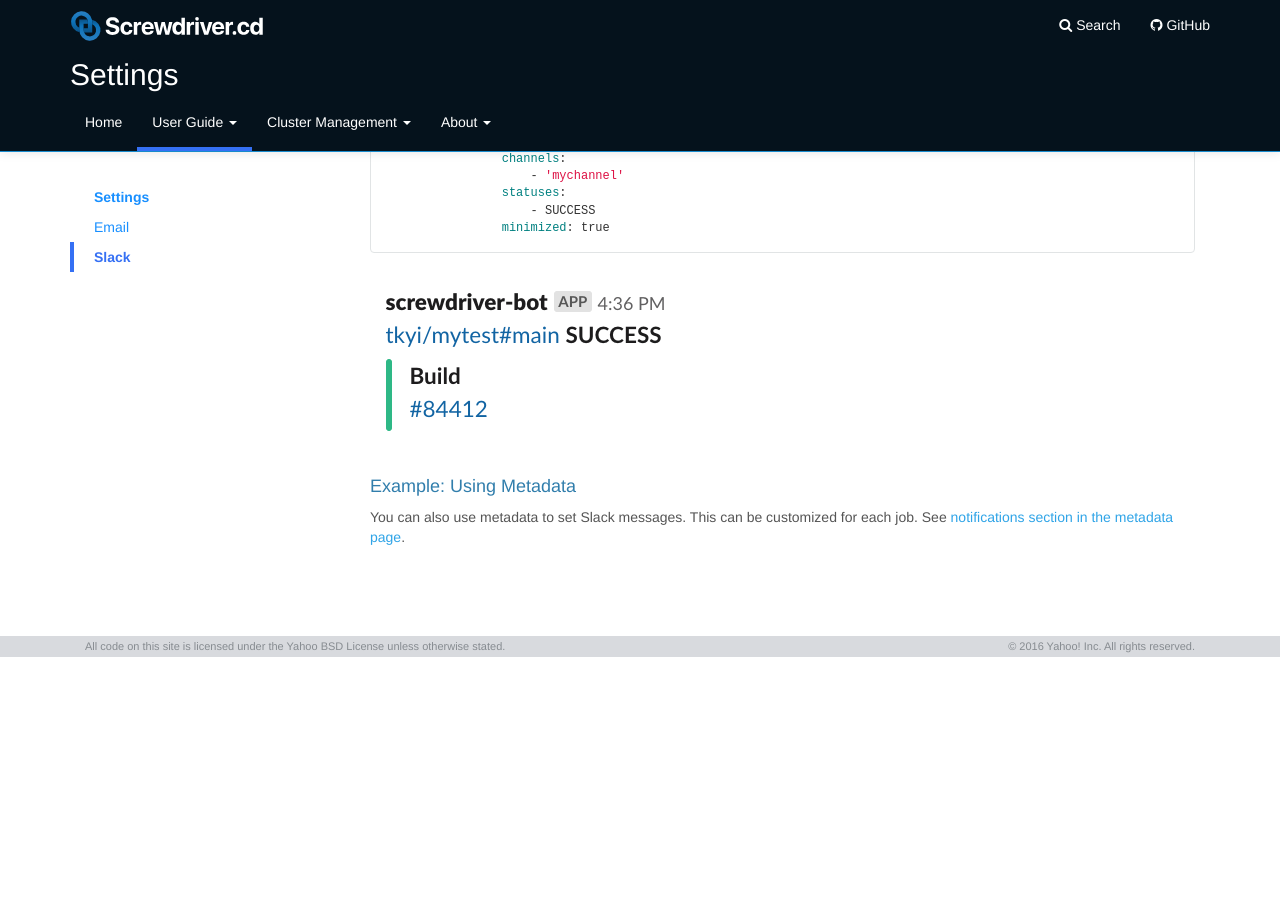
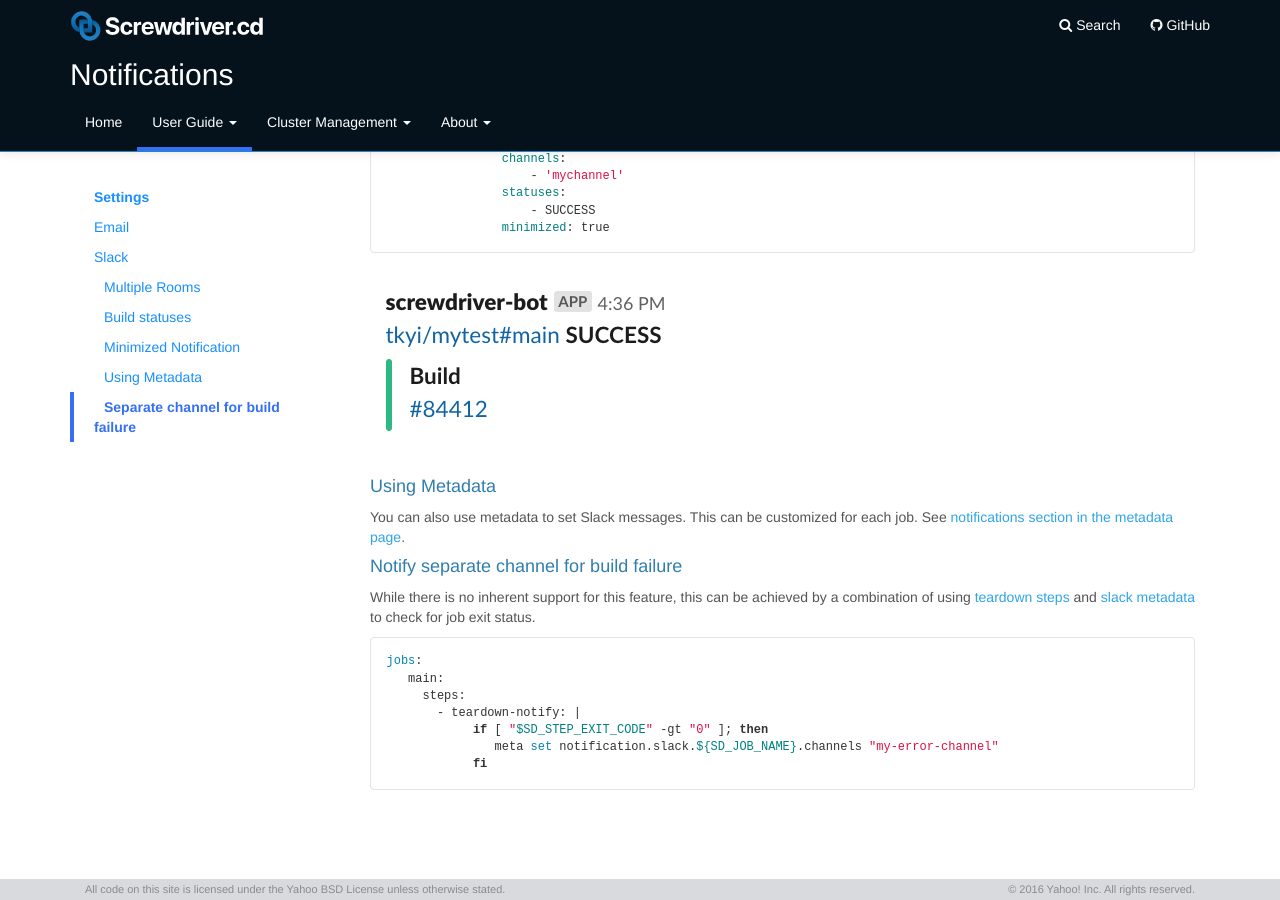
Before and after one commit to screwdriver-cd/guide, a Jekyll site: the page built from docs/user-guide/configuration/settings.md, in a window 1280 px wide and 900 px high, scrolled down 2183 px. Built offline with Jekyll 4.4.1, drawn with Linux system fonts in a browser that asks for light colours; before the commit the page ends 2840 px from its top, so only the background shows below that; some of the changed text lies outside the part shown.

Commit message:
fix: add documentation for slack custom channel

````diff
--- a/docs/_data/menu.yml
+++ b/docs/_data/menu.yml
@@ -26,7 +26,7 @@
           url: "/user-guide/configuration/code-coverage"
         - title: "Secrets"
           url: "/user-guide/configuration/secrets"
-        - title: "Settings"
+        - title: "Notifications"
           url: "/user-guide/configuration/settings"
         - title: "Source Paths"
           url: "/user-guide/configuration/sourcePaths"
--- a/docs/user-guide/configuration/settings.md
+++ b/docs/user-guide/configuration/settings.md
@@ -1,6 +1,6 @@
 ---
 layout: main
-title: Settings
+title: Notifications
 category: User Guide
 menu: menu
 toc:
@@ -10,6 +10,21 @@ toc:
       url: "#email"
     - title: Slack
       url: "#slack"
+    - title: "Multiple Rooms"
+      url: "#multiple-rooms"
+      subitem: true
+    - title: "Build statuses"
+      url: "#notify-on-build-statuses"
+      subitem: true
+    - title: "Minimized Notification"
+      url: "#minimized-notification"
+      subitem: true
+    - title: "Using Metadata"
+      url: "#using-metadata"
+      subitem: true
+    - title: "Separate channel for build failure"
+      url: "#notify-separate-channel-for-build-failure"
+      subitem: true
 ---
 # Settings
 Configurable settings for any additional build plugins added to Screwdriver.cd.
@@ -61,7 +76,7 @@ You may also choose whether to use the default notification format or a more com
 
 To send data in steps as a notification, [notification meta](../metadata#notifications) is available. You can also customize the notification per job.
 
-#### Example: Multiple Rooms
+#### Multiple Rooms
 
 The value of the `slack` setting can be an array of multiple channels.
 
@@ -70,7 +85,7 @@ The value of the `slack` setting can be an array of multiple channels.
             slack: [mychannel, my-other-channel]
 ```
 
-#### Example: Notify on build statuses
+#### Notify on build statuses
 
 This Slack setting will send Slack notifications to `mychannel` and `my-other-channel` on all build statuses:
 
@@ -90,7 +105,7 @@ This Slack setting will send Slack notifications to `mychannel` and `my-other-ch
 
 Example repo: <https://github.com/screwdriver-cd-test/slack-example>
 
-#### Example: Minimized notification
+#### Minimized notification
 
 The default notification format includes the job's status, a corresponding emoji, and a link to the pipeline. The notification's attachment will include a link to the build, up to 150 characters of the commit message, a link to the commit, and a description of what triggered the event.
 
@@ -121,6 +136,20 @@ However, if `minimized` is `true`, then the notification will use a format that
 
 ![Minimized Slack notification](../assets/slack-minimized-notification.png)
 
-#### Example: Using Metadata
+#### Using Metadata
 
 You can also use metadata to set Slack messages. This can be customized for each job. See [notifications section in the metadata page](../metadata#slack-notifications).
+
+#### Notify separate channel for build failure
+
+While there is no inherent support for this feature, this can be achieved by a combination of using [teardown steps](./configuration/jobconfiguration#teardown) and [slack metadata](./metadata#job-based-slack-channel) to check for job exit status.
+
+```
+jobs:
+   main:
+     steps:
+       - teardown-notify: |
+            if [ "$SD_STEP_EXIT_CODE" -gt "0" ]; then
+               meta set notification.slack.${SD_JOB_NAME}.channels "my-error-channel"
+            fi
+```
````
Also changed, not shown: docs/user-guide/configuration/jobconfiguration.md (+3 -2 lines).
